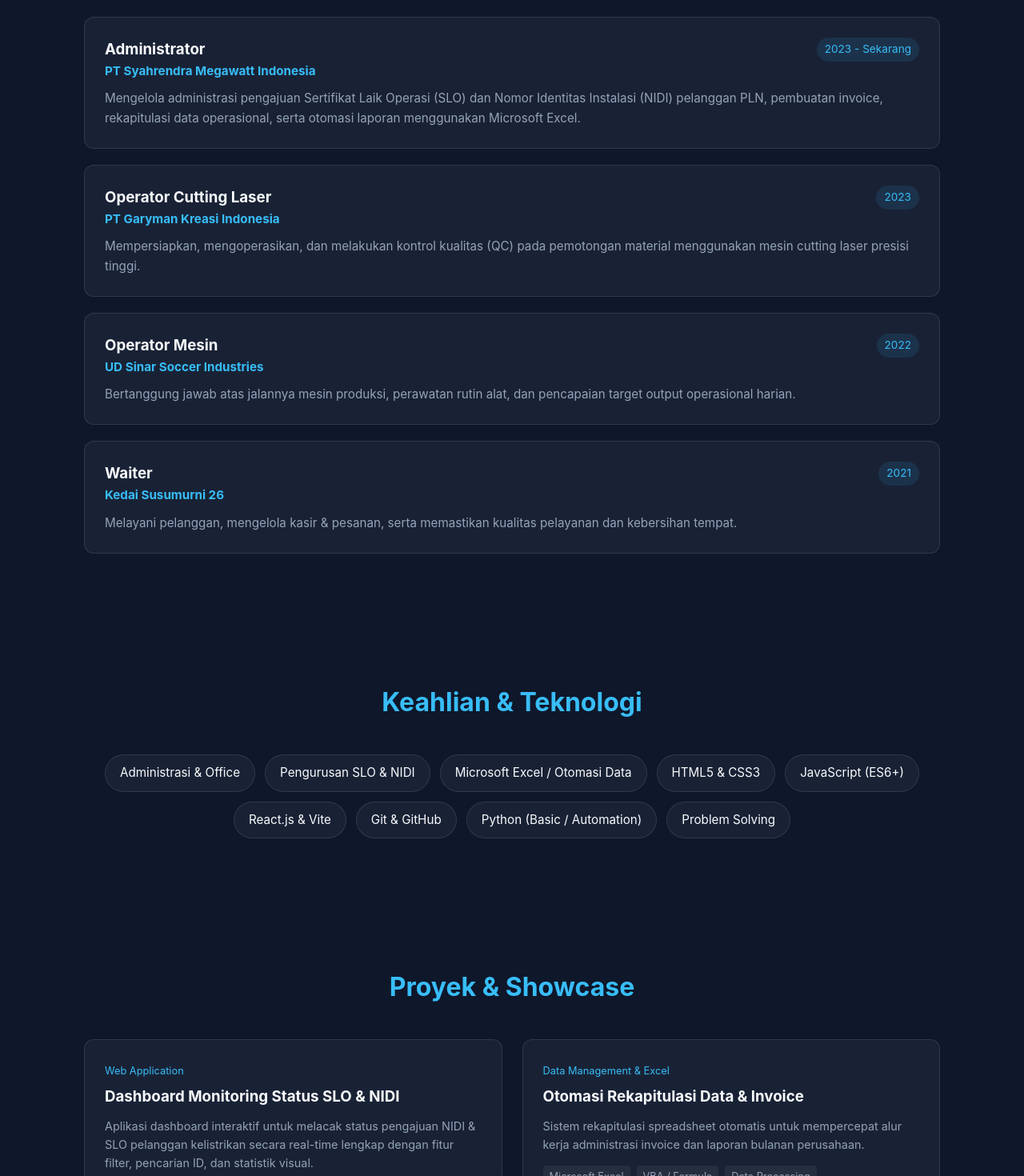
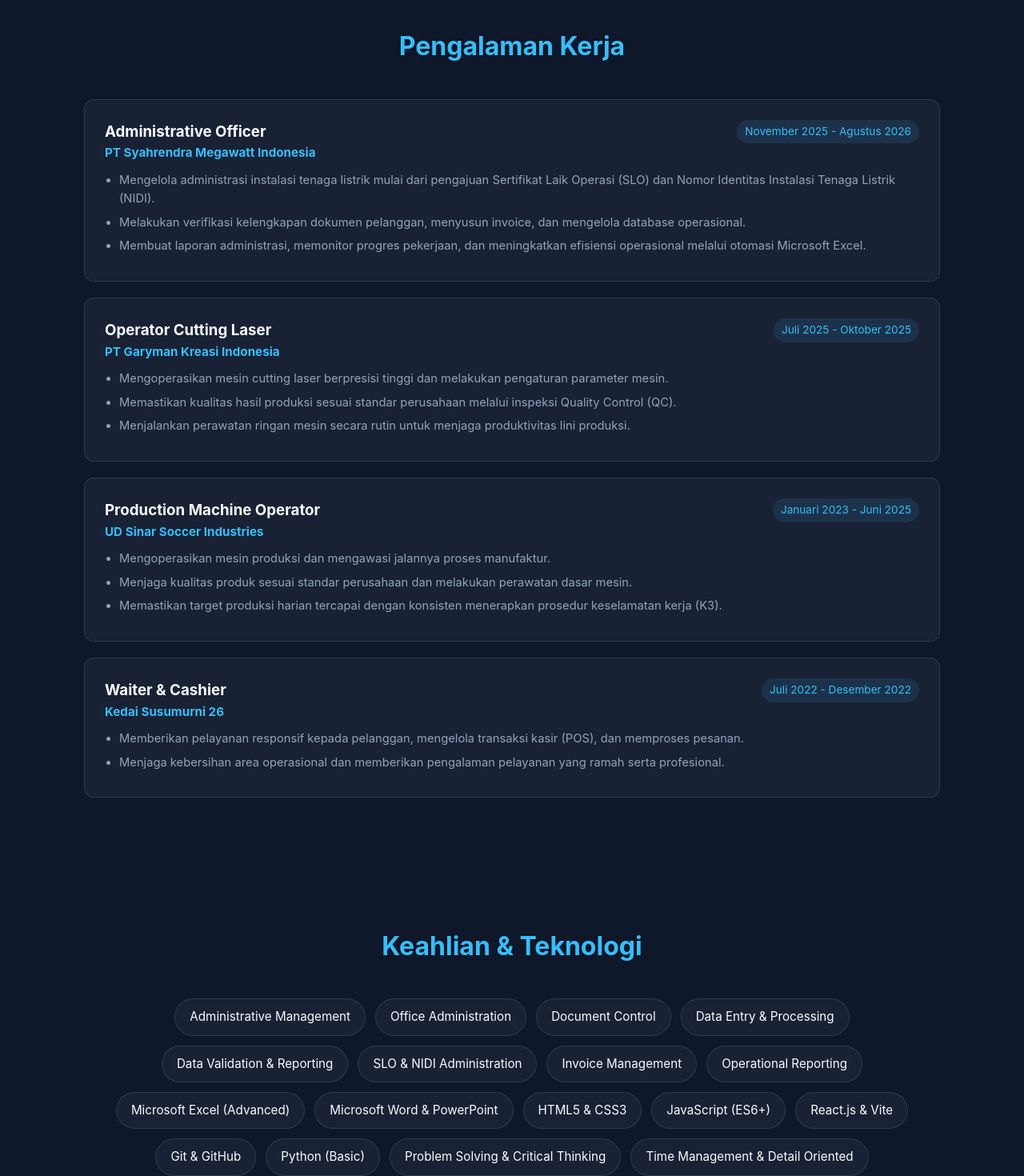
Before and after one commit to jembargelar/jembar-portfolio, a React (Vite) app: page / in a window 1280 px wide. Shown: the part 1330-2800 px from the top of the page at 80% size. Built offline with nearby package versions, Linux system fonts and the light colour scheme.

Commit message:
Update data portofolio dengan versi profesional dan ATS-friendly

```diff
--- a/src/components/Experience.jsx
+++ b/src/components/Experience.jsx
@@ -11,11 +11,21 @@ export default function Experience() {
               <div className="timeline-header">
                 <div>
                   <h3>{exp.role}</h3>
-                  <h4 style={{ color: "var(--accent-color)", fontSize: "0.95rem" }}>{exp.company}</h4>
+                  <h4 style={{ color: "var(--accent-color)", fontSize: "0.95rem" }}>
+                    {exp.company}
+                  </h4>
                 </div>
                 <span className="timeline-period">{exp.period}</span>
               </div>
-              <p style={{ color: "var(--text-muted)", fontSize: "0.95rem" }}>{exp.description}</p>
+              <ul style={{ paddingLeft: "18px", marginTop: "10px", color: "var(--text-muted)", fontSize: "0.92rem" }}>
+                {exp.highlights ? (
+                  exp.highlights.map((point, idx) => (
+                    <li key={idx} style={{ marginBottom: "6px" }}>{point}</li>
+                  ))
+                ) : (
+                  <li>{exp.description}</li>
+                )}
+              </ul>
             </div>
           ))}
         </div>
--- a/src/data/portfolio.js
+++ b/src/data/portfolio.js
@@ -1,10 +1,10 @@
 export const personal = {
   name: "Jembar Gelar Kusumah Wibawa",
-  role: "Admin & Web Developer Enthusiast",
-  location: "Cianjur, Jawa Barat",
-  bio: "Seorang Admin berdedikasi di PT Syahrendra Megawatt Indonesia dan mahasiswa S1 Manajemen Universitas Terbuka. Berpengalaman dalam pengelolaan administrasi kelistrikan (SLO & NIDI), manajemen data, otomasi Excel, serta memiliki ketertarikan kuat pada pengembangan web modern dengan React.",
-  email: "jembargelar@gmail.com", // Sesuaikan jika ada email lain
-  phone: "+6281234567890", // Sesuaikan dengan nomor teleponmu
+  role: "Administrative Professional | Data Management Specialist | Front-End Web Developer Enthusiast",
+  location: "Cianjur, Jawa Barat, Indonesia",
+  bio: "Administrative professional dengan pengalaman dalam administrasi operasional, pengelolaan dokumen kelistrikan, validasi data, penyusunan laporan, serta pengolahan database perusahaan. Memiliki pengalaman menangani administrasi Sertifikat Laik Operasi (SLO), Nomor Identitas Instalasi Tenaga Listrik (NIDI), pembuatan invoice, monitoring progres pekerjaan, dan digitalisasi data. Saat ini menempuh pendidikan S1 Manajemen di Universitas Terbuka untuk memperkuat kompetensi di bidang manajemen bisnis, administrasi, dan pengambilan keputusan. Memiliki minat besar pada pengembangan web modern, otomasi administrasi, serta analisis data menggunakan JavaScript, React, Python, dan Microsoft Excel. Dikenal sebagai pribadi yang teliti, disiplin, cepat belajar, mampu bekerja secara mandiri maupun dalam tim, serta berorientasi pada efisiensi dan kualitas pekerjaan.",
+  email: "jembargelar@gmail.com",
+  phone: "+6281234567890",
   github: "https://github.com/jembargelar",
   linkedin: "https://linkedin.com/in/jembargelar",
   cvUrl: "/Jembar_CV.pdf"
@@ -12,71 +12,101 @@ export const personal = {
 
 export const experiences = [
   {
-    period: "2023 - Sekarang",
-    role: "Administrator",
+    period: "November 2025 - Agustus 2026",
+    role: "Administrative Officer",
     company: "PT Syahrendra Megawatt Indonesia",
-    description: "Mengelola administrasi pengajuan Sertifikat Laik Operasi (SLO) dan Nomor Identitas Instalasi (NIDI) pelanggan PLN, pembuatan invoice, rekapitulasi data operasional, serta otomasi laporan menggunakan Microsoft Excel."
+    highlights: [
+      "Mengelola administrasi instalasi tenaga listrik mulai dari pengajuan Sertifikat Laik Operasi (SLO) dan Nomor Identitas Instalasi Tenaga Listrik (NIDI).",
+      "Melakukan verifikasi kelengkapan dokumen pelanggan, menyusun invoice, dan mengelola database operasional.",
+      "Membuat laporan administrasi, memonitor progres pekerjaan, dan meningkatkan efisiensi operasional melalui otomasi Microsoft Excel."
+    ]
   },
   {
-    period: "2023",
+    period: "Juli 2025 - Oktober 2025",
     role: "Operator Cutting Laser",
     company: "PT Garyman Kreasi Indonesia",
-    description: "Mempersiapkan, mengoperasikan, dan melakukan kontrol kualitas (QC) pada pemotongan material menggunakan mesin cutting laser presisi tinggi."
+    highlights: [
+      "Mengoperasikan mesin cutting laser berpresisi tinggi dan melakukan pengaturan parameter mesin.",
+      "Memastikan kualitas hasil produksi sesuai standar perusahaan melalui inspeksi Quality Control (QC).",
+      "Menjalankan perawatan ringan mesin secara rutin untuk menjaga produktivitas lini produksi."
+    ]
   },
   {
-    period: "2022",
-    role: "Operator Mesin",
+    period: "Januari 2023 - Juni 2025",
+    role: "Production Machine Operator",
     company: "UD Sinar Soccer Industries",
-    description: "Bertanggung jawab atas jalannya mesin produksi, perawatan rutin alat, dan pencapaian target output operasional harian."
+    highlights: [
+      "Mengoperasikan mesin produksi dan mengawasi jalannya proses manufaktur.",
+      "Menjaga kualitas produk sesuai standar perusahaan dan melakukan perawatan dasar mesin.",
+      "Memastikan target produksi harian tercapai dengan konsisten menerapkan prosedur keselamatan kerja (K3)."
+    ]
   },
   {
-    period: "2021",
-    role: "Waiter",
+    period: "Juli 2022 - Desember 2022",
+    role: "Waiter & Cashier",
     company: "Kedai Susumurni 26",
-    description: "Melayani pelanggan, mengelola kasir & pesanan, serta memastikan kualitas pelayanan dan kebersihan tempat."
+    highlights: [
+      "Memberikan pelayanan responsif kepada pelanggan, mengelola transaksi kasir (POS), dan memproses pesanan.",
+      "Menjaga kebersihan area operasional dan memberikan pengalaman pelayanan yang ramah serta profesional."
+    ]
   }
 ];
 
 export const education = [
   {
-    period: "2023 - Sekarang",
-    degree: "S1 Manajemen",
-    institution: "Universitas Terbuka (UT)",
-    description: "Fokus pada Manajemen Operasional, Administrasi Bisnis, dan Strategi Organisasi."
+    period: "September 2026 - Sekarang",
+    degree: "Bachelor of Management (S1 Manajemen)",
+    institution: "Universitas Terbuka",
+    description: "Mempelajari Manajemen Operasional, Manajemen SDM, Administrasi Bisnis, Manajemen Risiko, Kepemimpinan, Analisis Organisasi, Pengambilan Keputusan, serta Manajemen Strategis untuk mendukung pengembangan karier di bidang administrasi dan manajemen."
   },
   {
-    period: "2020 - 2023",
-    degree: "SMA (IPA)",
+    period: "Juli 2020 - Mei 2023",
+    degree: "Senior High School - Science",
     institution: "SMAN 1 Garut",
-    description: "Lulus jurusan Ilmu Pengetahuan Alam dengan fokus logika matematika dan analitis."
+    description: "Lulus dari jurusan Ilmu Pengetahuan Alam (IPA) dengan fokus pada kemampuan analitis, logika, matematika, dan pemecahan masalah."
   }
 ];
 
 export const skills = [
-  "Administrasi & Office",
-  "Pengurusan SLO & NIDI",
-  "Microsoft Excel / Otomasi Data",
+  "Administrative Management",
+  "Office Administration",
+  "Document Control",
+  "Data Entry & Processing",
+  "Data Validation & Reporting",
+  "SLO & NIDI Administration",
+  "Invoice Management",
+  "Operational Reporting",
+  "Microsoft Excel (Advanced)",
+  "Microsoft Word & PowerPoint",
   "HTML5 & CSS3",
   "JavaScript (ES6+)",
   "React.js & Vite",
   "Git & GitHub",
-  "Python (Basic / Automation)",
-  "Problem Solving"
+  "Python (Basic)",
+  "Problem Solving & Critical Thinking",
+  "Time Management & Detail Oriented"
 ];
 
 export const projects = [
   {
-    title: "Dashboard Monitoring Status SLO & NIDI",
+    title: "SLO & NIDI Administration Dashboard",
     category: "Web Application",
-    description: "Aplikasi dashboard interaktif untuk melacak status pengajuan NIDI & SLO pelanggan kelistrikan secara real-time lengkap dengan fitur filter, pencarian ID, dan statistik visual.",
-    tech: ["React", "Vite", "CSS3", "JavaScript"],
+    description: "Dashboard administrasi berbasis React yang dirancang untuk memantau proses pengajuan Sertifikat Laik Operasi (SLO) dan Nomor Identitas Instalasi Tenaga Listrik (NIDI). Memiliki fitur pencarian pelanggan, monitoring status pekerjaan, filter data, statistik operasional, dan tampilan responsif.",
+    tech: ["React", "Vite", "JavaScript", "CSS3"],
     link: "https://github.com/jembargelar/jembar-portfolio"
   },
   {
-    title: "Otomasi Rekapitulasi Data & Invoice",
-    category: "Data Management & Excel",
-    description: "Sistem rekapitulasi spreadsheet otomatis untuk mempercepat alur kerja administrasi invoice dan laporan bulanan perusahaan.",
-    tech: ["Microsoft Excel", "VBA / Formula", "Data Processing"],
+    title: "Administrative Reporting Automation",
+    category: "Microsoft Excel Automation",
+    description: "Sistem otomasi administrasi menggunakan Microsoft Excel untuk mempercepat proses rekapitulasi data pelanggan, validasi data, pembuatan invoice, penyusunan laporan operasional, serta mengurangi kesalahan input manual.",
+    tech: ["Microsoft Excel", "Excel Formula", "Data Processing"],
     link: "#"
+  },
+  {
+    title: "Professional Portfolio Website",
+    category: "Frontend Development",
+    description: "Website portofolio profesional yang dibangun menggunakan React dan Vite untuk menampilkan profil, pengalaman kerja, pendidikan, keterampilan, proyek, dan informasi kontak dengan desain modern, responsif, dan ramah ATS.",
+    tech: ["React", "Vite", "JavaScript", "CSS3"],
+    link: "https://github.com/jembargelar/jembar-portfolio"
   }
 ];
```
